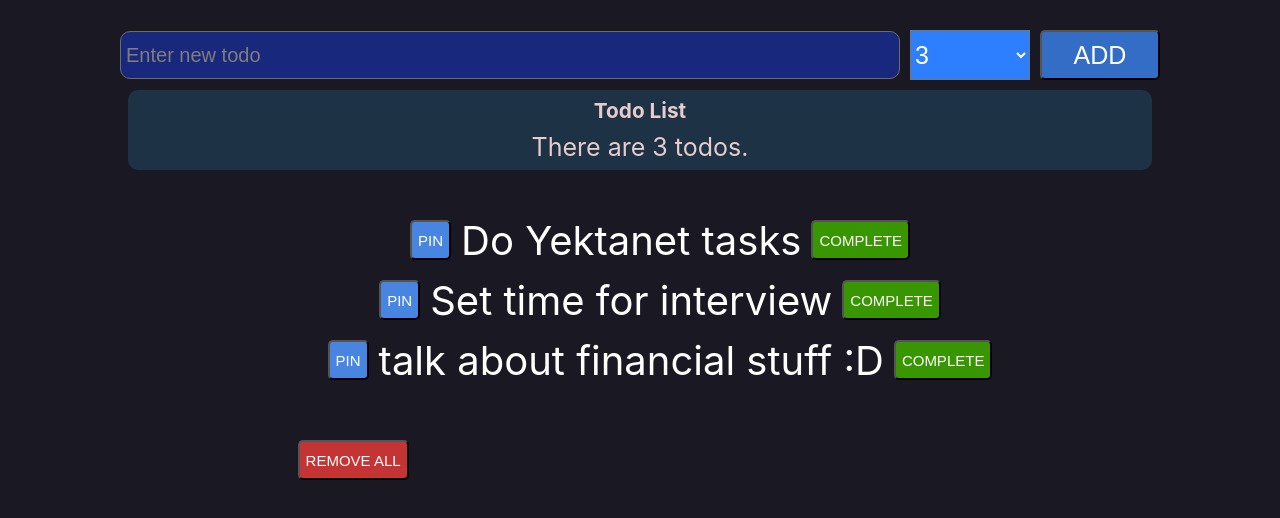
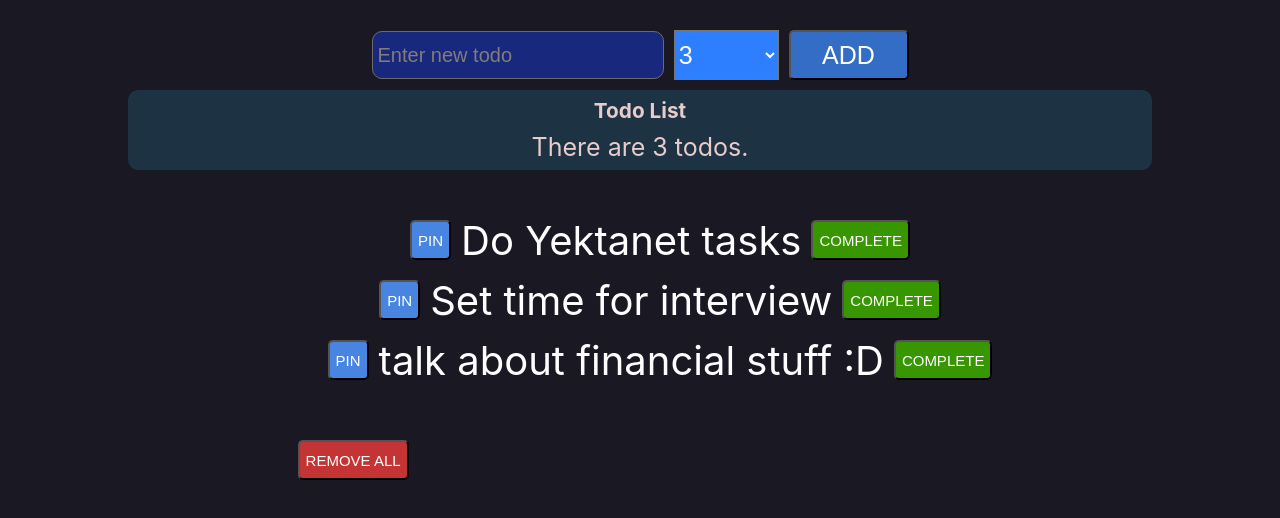
Before and after one commit to safeamiiir/todo-list, a React (Create React App) app: page / in a window 1280 px wide. Shown: the top 518 px of the page. Built offline with nearby package versions, Linux system fonts and the light colour scheme.

Commit message:
handle style left things

```diff
--- a/src/components/TodoForm.js
+++ b/src/components/TodoForm.js
@@ -30,7 +30,7 @@ export default function TodoForm() {
 
   return (
     <div className="row">
-      <div className="col-md-12">
+      <div>
         <br />
         <div className="input-tasks">
           <input
--- a/src/components/TodoHeader.js
+++ b/src/components/TodoHeader.js
@@ -5,7 +5,7 @@ export const TodoHeader = (props) => (
     <div>
       <h5 style={{ margin: 0 }}>Todo List</h5>
     </div>
-    <div className="col-md-4">
+    <div>
       {props.children}
     </div>
   </div>
--- a/src/components/TodoList.js
+++ b/src/components/TodoList.js
@@ -24,7 +24,7 @@ export default function TodoList() {
           {header}
         </div>
         <div className="row">
-          <div className="col-md-12">
+          <div>
             <ul className="list-group">
               {state.todos.map(task => (
                 <li key={task.name} className="list-group-item">
--- a/src/index.css
+++ b/src/index.css
@@ -15,6 +15,9 @@ code {
 
 .row {
   display: flex;
+  display: flex;
+  justify-content: center;
+  align-items: center;
 }
 .col-md-12 {
   width: 100%;
```
